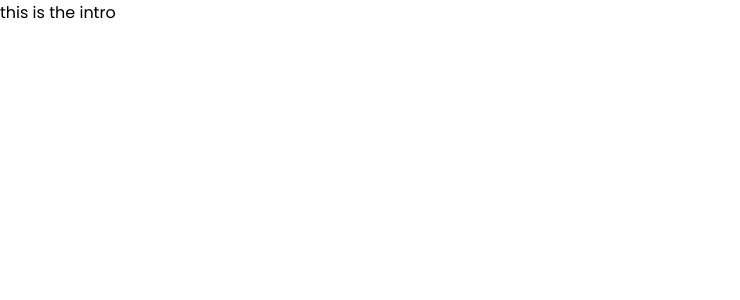
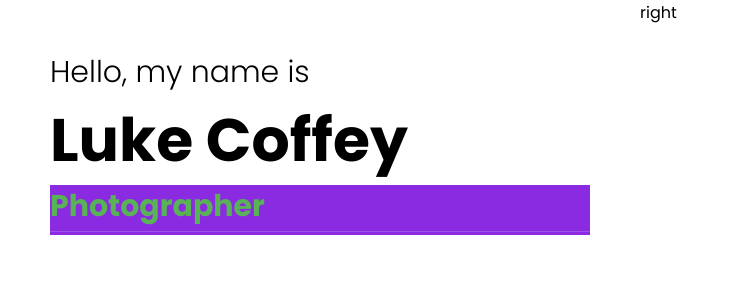
Before and after one commit to lukecoffey13/portfolio, a React (Create React App) app: page / in a window 1280 px wide. Shown: the top 300 px of the page, without its empty margins (0-740 px from the left). Built offline with nearby package versions, Linux system fonts and the light colour scheme.

Commit message:
Made super basic updates to skeletion including cool text animation

```diff
--- a/src/components/intro/Intro.jsx
+++ b/src/components/intro/Intro.jsx
@@ -1,9 +1,25 @@
 import React from 'react'
+import "./intro.css"
 
 const Intro = () => {
   return (
-    <div>
-        this is the intro
+    <div className="i">
+        <div className="i-left">
+            <div className="i-left-wrapper">
+                <h2 className="i-intro">Hello, my name is</h2>
+                <h1 className="i-name">Luke Coffey</h1>
+                <div className="i-title">
+                    <div className="i-title-wrapper">
+                        <div className="i-title-item">Web Developer</div>
+                        <div className="i-title-item">UI/UX Designer</div>
+                        <div className="i-title-item">Photographer</div>
+                        <div className="i-title-item">Writer</div>
+                        <div className="i-title-item">Content Creator</div>
+                    </div>
+                </div>
+            </div>
+        </div>
+        <div className="i-right">right</div>
     </div>
   )
 }
--- a/src/components/intro/intro.css
+++ b/src/components/intro/intro.css
@@ -0,0 +1,60 @@
+.i {
+    display: flex;
+    height: 100vh;
+}
+
+.i-left {
+    flex: 1;
+}
+
+.i-right {
+    flex: 1;
+}
+
+.i-left-wrapper {
+    padding: 50px;
+}
+
+.i-intro {
+    font-size: 30px;
+    font-weight: 300;
+}
+
+.i-name {
+    font-size: 60px;
+}
+
+.i-title {
+    height: 50px;
+    overflow: hidden;
+}
+
+.i-title-wrapper {
+    height: 100%;
+    animation: move 10s ease-in-out infinite alternate;
+}
+
+@keyframes move {
+    25% {
+        transform: translateY(-50px);
+    }
+    50% {
+        transform: translateY(-100px);
+    }
+    75% {
+        transform: translateY(-150px);
+    }
+    100% {
+        transform: translateY(-200px);
+    }
+}
+
+.i-title-item {
+    height: 50px;
+    font-size: 30px;
+    font-weight: bold;
+    color: #59b256;
+    background-color:blueviolet;
+    display: flex;
+    align-items: center;
+}
```
